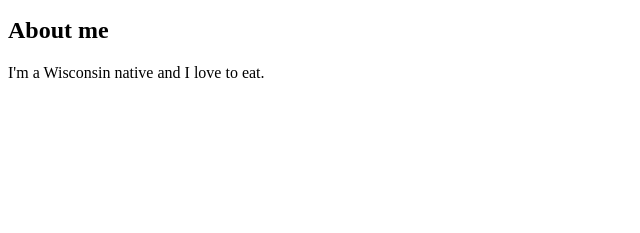
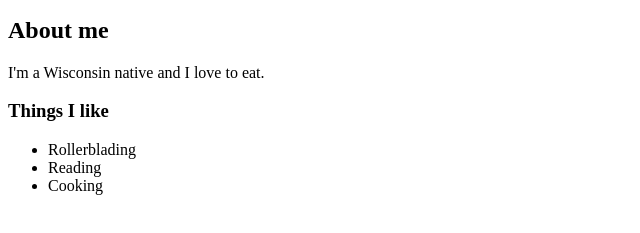
Before and after one commit to bria-janae-anderson/week-1-checkpoint, a plain HTML site: page index.html in a window 1280 px wide. Shown: the part 101-334 px from the top of the page, without its empty margins (0-640 px from the left). Drawn offline with Linux system fonts and the light colour scheme.

Commit message:
Add list of things I like

```diff
--- a/index.html
+++ b/index.html
@@ -6,7 +6,15 @@
   <body>
     <h1>Hi, I'm Bria</h1>
     <p>I'm learning to code at CodeX.</p>
+
     <h2>About me</h2>
     <p>I'm a Wisconsin native and I love to eat.</p>
+
+    <h3>Things I like</h3>
+    <ul>
+      <li>Rollerblading</li>
+      <li>Reading</li>
+      <li>Cooking</li>
+    </ul>
   </body>
 </html>
```
